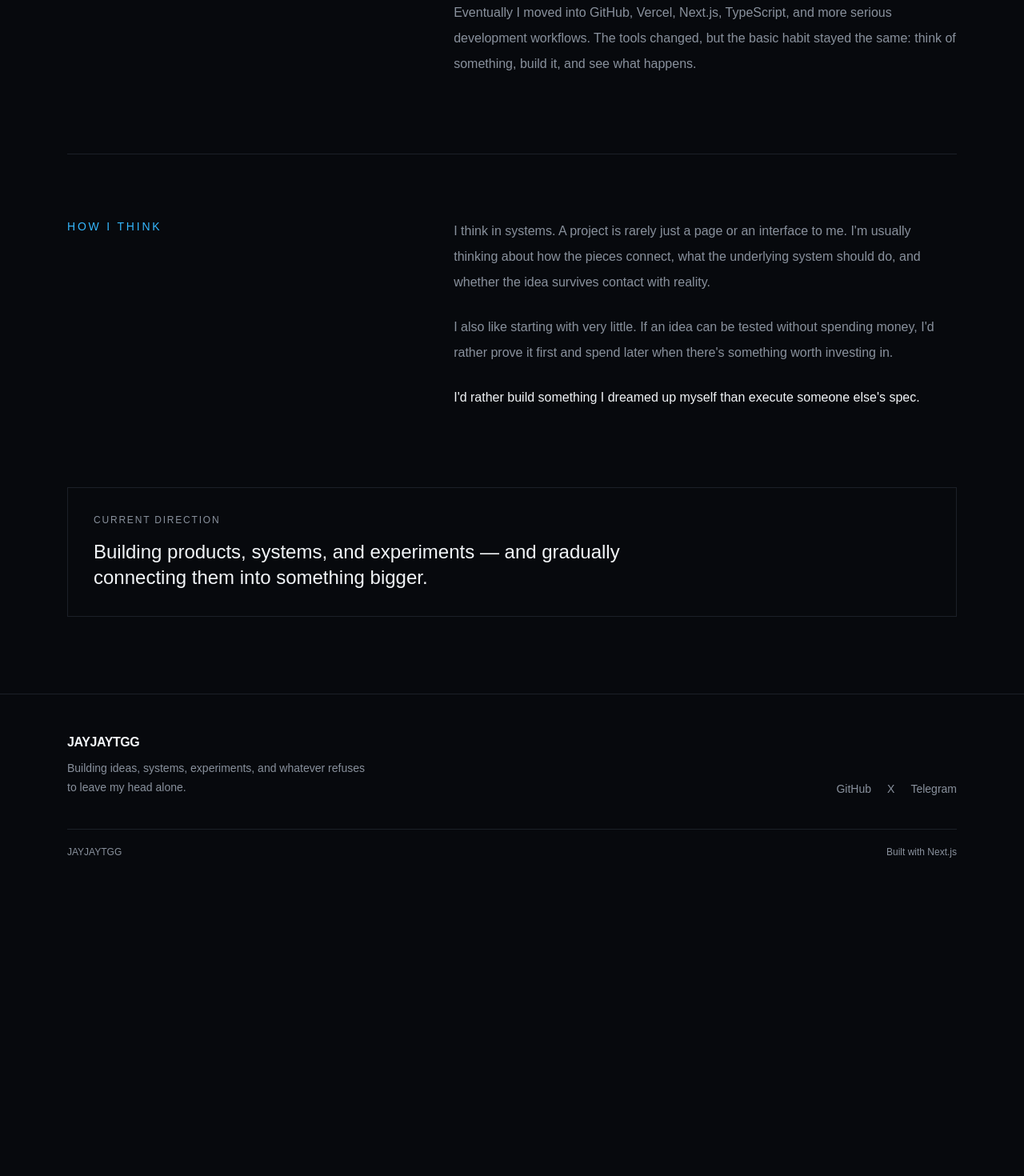
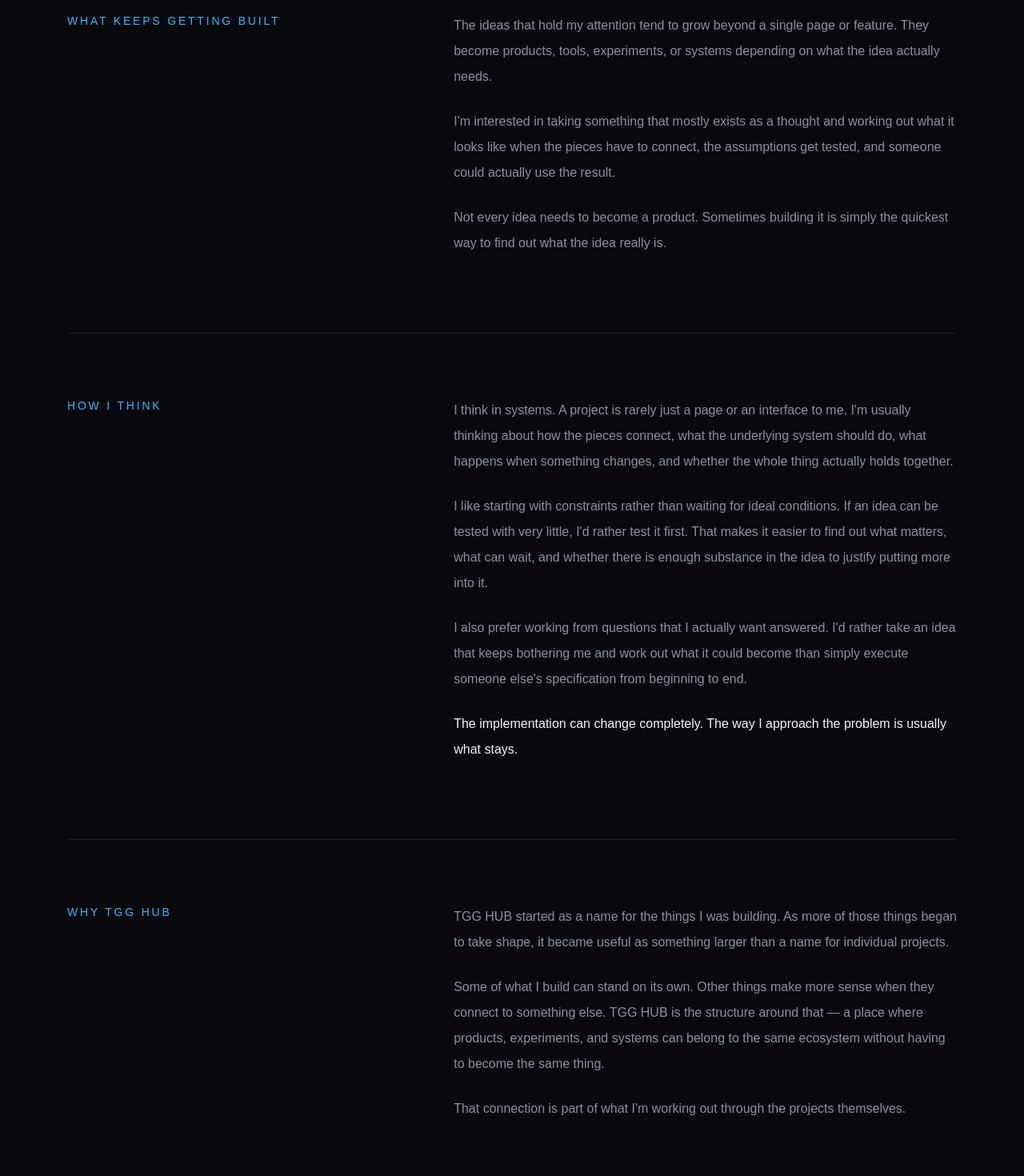
Before and after one commit to JJTGG/JAYJAYTGG, a Next.js app: page /about in a window 1280 px wide. Shown: the part 460-1930 px from the top of the page at 80% size. Before the commit the page ends 1581 px from the top, so only its background shows below. Built offline with nearby package versions, Linux system fonts and the light colour scheme.

Commit message:
feat: rethink about page

```diff
--- a/app/about/page.tsx
+++ b/app/about/page.tsx
@@ -8,35 +8,41 @@ export default function AboutPage() {
           </p>
 
           <h1 className="mt-3 text-5xl font-semibold tracking-[-0.04em] sm:text-7xl">
-            I&apos;m JAYJAYTGG.
+            What sits behind the work.
           </h1>
 
           <p className="mt-7 max-w-2xl text-lg leading-8 text-[var(--muted)]">
-            I&apos;m a builder and developer interested in turning ideas into
-            real things — especially ideas that become systems, products, or
-            experiments.
+            I tend to follow an idea far enough that it stops being just an
+            idea. The interesting part is figuring out what it needs to become,
+            what can be tested, and what happens when it has to work in the
+            real world.
           </p>
         </div>
 
         <div className="mt-20 grid gap-16 md:grid-cols-[1fr_1.5fr]">
           <div>
             <p className="text-sm font-medium uppercase tracking-[0.2em] text-[var(--accent)]">
-              How it started
+              What keeps getting built
             </p>
           </div>
 
           <div className="space-y-6 text-base leading-8 text-[var(--muted)]">
             <p>
-              I started building websites on Wapka using a small button phone.
-              Later, I moved to Code Studio on a phone and kept learning
-              through HTML, CSS, and JavaScript.
+              The ideas that hold my attention tend to grow beyond a single
+              page or feature. They become products, tools, experiments, or
+              systems depending on what the idea actually needs.
             </p>
 
             <p>
-              Eventually I moved into GitHub, Vercel, Next.js, TypeScript, and
-              more serious development workflows. The tools changed, but the
-              basic habit stayed the same: think of something, build it, and
-              see what happens.
+              I&apos;m interested in taking something that mostly exists as a
+              thought and working out what it looks like when the pieces have
+              to connect, the assumptions get tested, and someone could
+              actually use the result.
+            </p>
+
+            <p>
+              Not every idea needs to become a product. Sometimes building it
+              is simply the quickest way to find out what the idea really is.
             </p>
           </div>
         </div>
@@ -52,32 +58,60 @@ export default function AboutPage() {
             <p>
               I think in systems. A project is rarely just a page or an
               interface to me. I&apos;m usually thinking about how the pieces
-              connect, what the underlying system should do, and whether the
-              idea survives contact with reality.
+              connect, what the underlying system should do, what happens when
+              something changes, and whether the whole thing actually holds
+              together.
             </p>
 
             <p>
-              I also like starting with very little. If an idea can be tested
-              without spending money, I&apos;d rather prove it first and spend
-              later when there&apos;s something worth investing in.
+              I like starting with constraints rather than waiting for ideal
+              conditions. If an idea can be tested with very little, I&apos;d
+              rather test it first. That makes it easier to find out what
+              matters, what can wait, and whether there is enough substance in
+              the idea to justify putting more into it.
+            </p>
+
+            <p>
+              I also prefer working from questions that I actually want
+              answered. I&apos;d rather take an idea that keeps bothering me
+              and work out what it could become than simply execute someone
+              else&apos;s specification from beginning to end.
             </p>
 
             <p className="text-[var(--foreground)]">
-              I&apos;d rather build something I dreamed up myself than execute
-              someone else&apos;s spec.
+              The implementation can change completely. The way I approach the
+              problem is usually what stays.
             </p>
           </div>
         </div>
 
-        <div className="mt-24 border border-[var(--line)] p-6 sm:p-8">
-          <p className="text-xs font-medium uppercase tracking-[0.15em] text-[var(--muted)]">
-            Current direction
-          </p>
+        <div className="mt-24 grid gap-16 border-t border-[var(--line)] pt-20 md:grid-cols-[1fr_1.5fr]">
+          <div>
+            <p className="text-sm font-medium uppercase tracking-[0.2em] text-[var(--accent)]">
+              Why TGG HUB
+            </p>
+          </div>
 
-          <p className="mt-4 max-w-3xl text-xl font-medium leading-8 sm:text-2xl">
-            Building products, systems, and experiments — and gradually
-            connecting them into something bigger.
-          </p>
+          <div className="space-y-6 text-base leading-8 text-[var(--muted)]">
+            <p>
+              TGG HUB started as a name for the things I was building. As more
+              of those things began to take shape, it became useful as
+              something larger than a name for individual projects.
+            </p>
+
+            <p>
+              Some of what I build can stand on its own. Other things make
+              more sense when they connect to something else. TGG HUB is the
+              structure around that — a place where products, experiments, and
+              systems can belong to the same ecosystem without having to become
+              the same thing.
+            </p>
+
+            <p>
+              That connection is part of what I&apos;m working out through the
+              projects themselves.
+            </p>
+          </div>
         </div>
       </section>
     </main>
```
